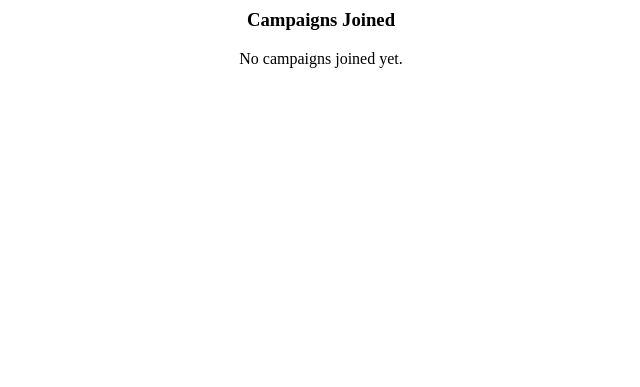
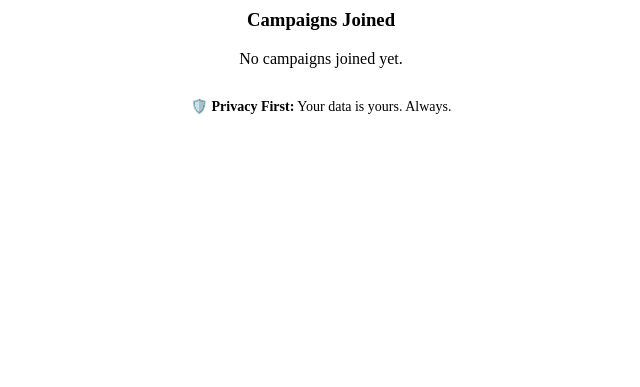
Before and after one commit to SIQVerse/siqnet_social_v, a Django app: template userauth/templates/userauth/profile.html in a window 1280 px wide. Shown: the part 413-800 px from the top of the page, without its empty margins (319-959 px from the left). Run offline with Django 5.2, Linux system fonts and the light colour scheme; the template is opened without the code that fills it, so the values that code supplies are empty.

Commit message:
Update profile.html

```diff
--- a/userauth/templates/userauth/profile.html
+++ b/userauth/templates/userauth/profile.html
@@ -51,5 +51,10 @@
     </ul>
   </section>
 
+  <!-- 🛡️ Privacy Badge -->
+  <div style="text-align:center; font-size:14px; margin-top:30px;">
+    🛡️ <strong>Privacy First:</strong> Your data is yours. Always.
+  </div>
+
 </body>
 </html>
```
